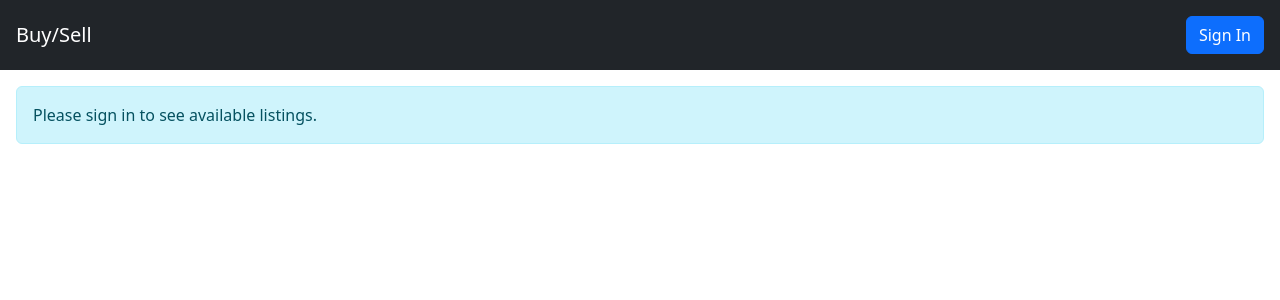
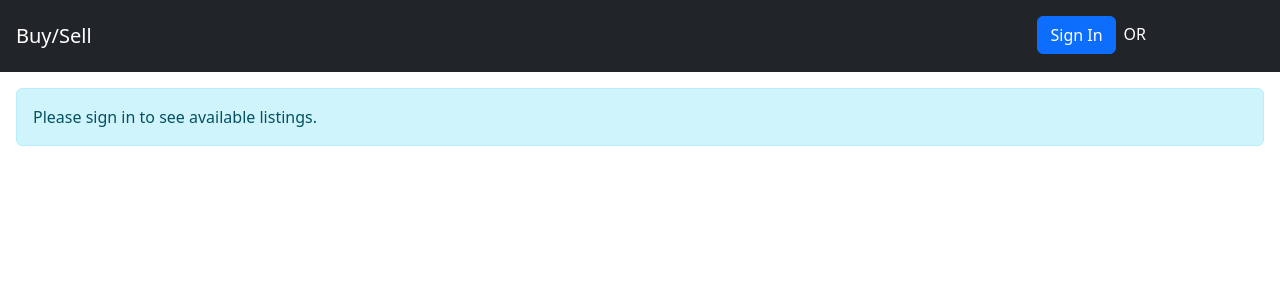
Before and after one commit to Elijah-Piper/Local-Buy-Sell, an Angular app in the folder frontend-angular/: page / in a window 1280 px wide. Shown: the top 300 px of the page. Built offline with nearby package versions, Linux system fonts and the light colour scheme.

Commit message:
Added Sign Up button

```diff
--- a/frontend-angular/src/app/nav/nav.component.css
+++ b/frontend-angular/src/app/nav/nav.component.css
@@ -1,3 +1,8 @@
 nav {
     padding: 1rem;
+    background-color: #0f172a;
 }
+
+#nav {
+    background-color: #0f172a;
+}
--- a/frontend-angular/src/app/nav/nav.component.html
+++ b/frontend-angular/src/app/nav/nav.component.html
@@ -1,10 +1,12 @@
-<nav class="navbar navbar-dark bg-dark justify-content-between">
+<nav id="nav" class="navbar navbar-dark bg-dark justify-content-between">
     <div>
         <a class="navbar-brand" routerLink="/">Buy/Sell</a>
         <button *ngIf="jwt" type="button" class="btn btn-success" routerLink="/create-listing">Create Listing</button>
     </div>
     <div class="d-flex flex-row">
         <app-sign-in *ngIf="!jwt"></app-sign-in>
+        <p class="" style="color: white; margin-left: 0.5rem; padding-right: 0.5rem; transform: translateY(0.4rem);">OR</p>
+        <app-sign-up *ngIf="!jwt"></app-sign-up>
         <app-account-indic *ngIf="jwt && jwt !== 'exp'"></app-account-indic>
         <div *ngIf="jwt" class="d-inline">
             <button (click)="signOut()" type="button" class="btn btn-primary">Sign Out</button>
```
